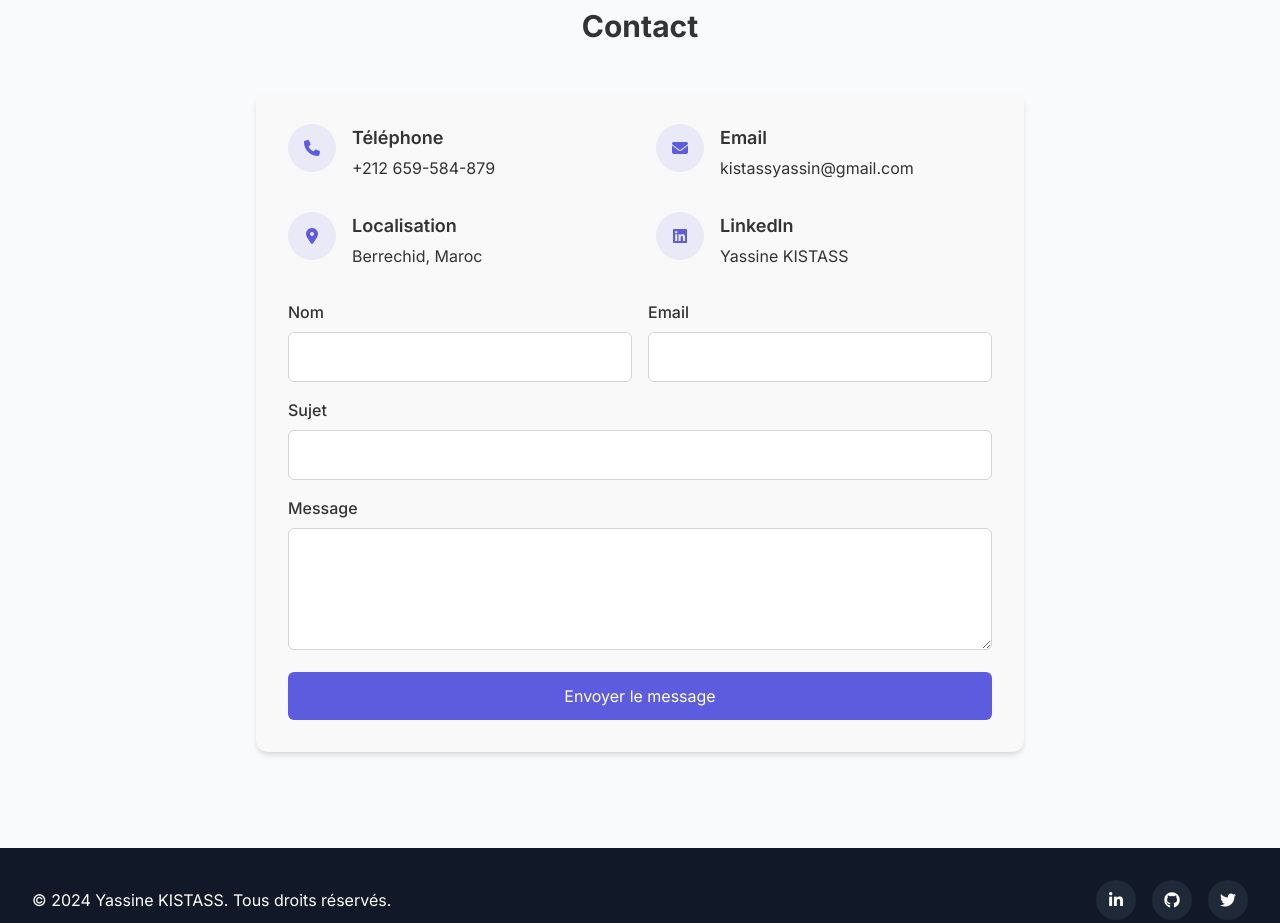
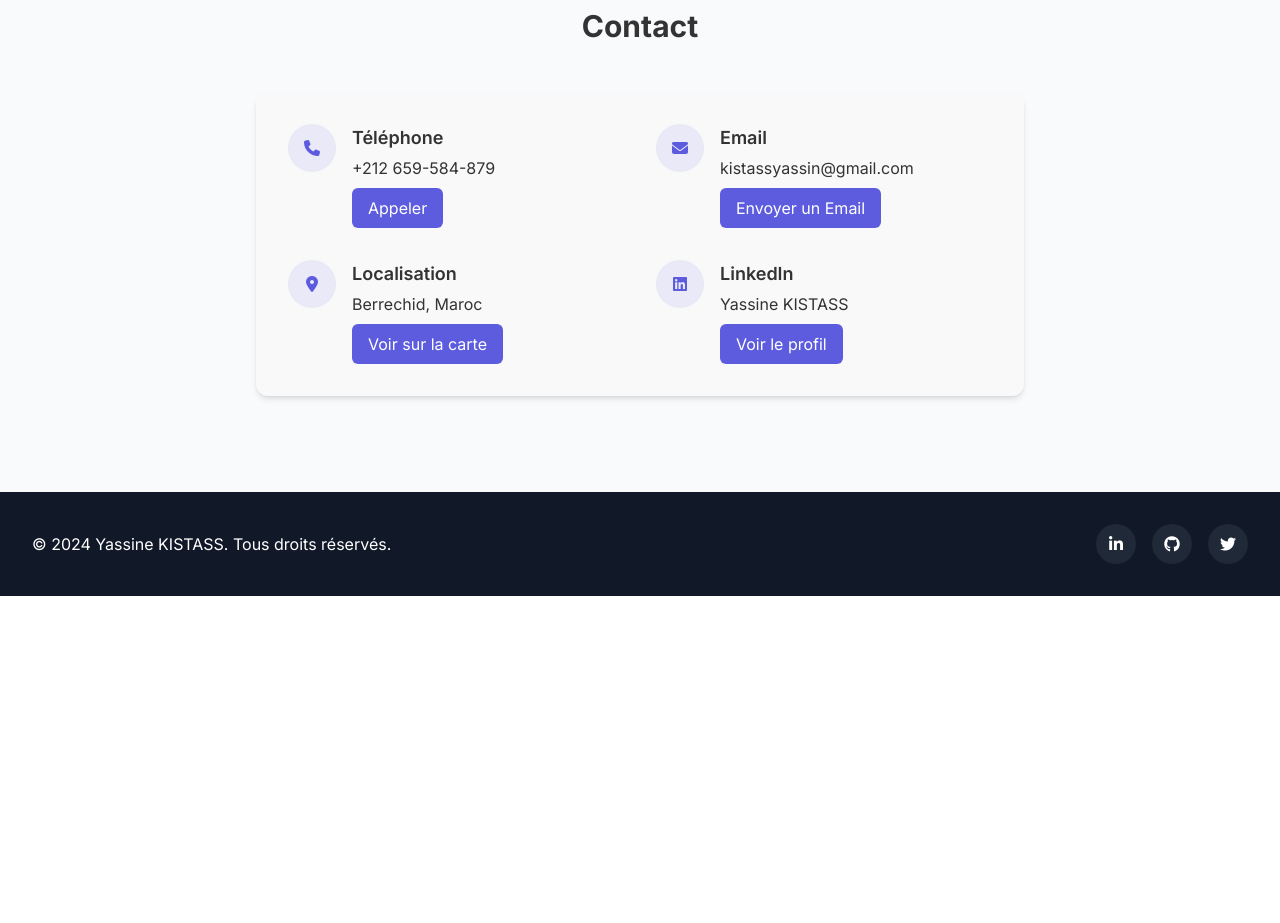
Before and after one commit to kistass/portfolio, a plain HTML site: page index.html in a window 1280 px wide. Shown: the part 4020-4943 px from the top of the page. After the commit the page ends 4616 px from the top, so only its background shows below. Drawn offline with nearby package versions, Linux system fonts and the light colour scheme.

Commit message:
Suppression du formulaire et ajout de boutons de contact

```diff
--- a/index.html
+++ b/index.html
@@ -468,7 +468,8 @@
         <h2 class="text-3xl font-bold mb-12 text-center">Contact</h2>
 
         <div class="max-w-3xl mx-auto bg-light-card dark:bg-dark-card rounded-xl shadow-md p-6 md:p-8 animate-on-scroll">
-                <div class="grid grid-cols-1 md:grid-cols-2 gap-8 mb-8">
+            <div class="grid grid-cols-1 md:grid-cols-2 gap-8">
+                <!-- Téléphone -->
                 <div class="flex items-start">
                     <div class="w-12 h-12 rounded-full bg-primary/10 flex items-center justify-center mr-4 flex-shrink-0">
                         <i class="fas fa-phone text-primary"></i>
@@ -476,8 +477,13 @@
                     <div>
                         <h3 class="text-lg font-semibold mb-1">Téléphone</h3>
                         <p>+212 659-584-879</p>
+                        <a href="tel:+212659584879" class="px-4 py-2 mt-2 inline-block bg-primary hover:bg-secondary text-white rounded-md transition-colors">
+                            Appeler
+                        </a>
                     </div>
                 </div>
+
+                <!-- Email -->
                 <div class="flex items-start">
                     <div class="w-12 h-12 rounded-full bg-primary/10 flex items-center justify-center mr-4 flex-shrink-0">
                         <i class="fas fa-envelope text-primary"></i>
@@ -485,8 +491,13 @@
                     <div>
                         <h3 class="text-lg font-semibold mb-1">Email</h3>
                         <p>kistassyassin@gmail.com</p>
+                        <a href="mailto:kistassyassin@gmail.com" class="px-4 py-2 mt-2 inline-block bg-primary hover:bg-secondary text-white rounded-md transition-colors">
+                            Envoyer un Email
+                        </a>
                     </div>
                 </div>
+
+                <!-- Localisation -->
                 <div class="flex items-start">
                     <div class="w-12 h-12 rounded-full bg-primary/10 flex items-center justify-center mr-4 flex-shrink-0">
                         <i class="fas fa-map-marker-alt text-primary"></i>
@@ -494,8 +505,13 @@
                     <div>
                         <h3 class="text-lg font-semibold mb-1">Localisation</h3>
                         <p>Berrechid, Maroc</p>
+                        <a href="https://www.google.com/maps?q=Berrechid,+Maroc" target="_blank" class="px-4 py-2 mt-2 inline-block bg-primary hover:bg-secondary text-white rounded-md transition-colors">
+                            Voir sur la carte
+                        </a>
                     </div>
                 </div>
+
+                <!-- LinkedIn -->
                 <div class="flex items-start">
                     <div class="w-12 h-12 rounded-full bg-primary/10 flex items-center justify-center mr-4 flex-shrink-0">
                         <i class="fab fa-linkedin text-primary"></i>
@@ -503,31 +519,12 @@
                     <div>
                         <h3 class="text-lg font-semibold mb-1">LinkedIn</h3>
                         <p>Yassine KISTASS</p>
+                        <a href="https://www.linkedin.com/in/yassine-kistass/" target="_blank" class="px-4 py-2 mt-2 inline-block bg-primary hover:bg-secondary text-white rounded-md transition-colors">
+                            Voir le profil
+                        </a>
                     </div>
                 </div>
             </div>
-
-                <form id="contact-form" class="space-y-4">
-                    <div class="grid grid-cols-1 md:grid-cols-2 gap-4">
-                        <div>
-                            <label for="name" class="block mb-2 font-medium">Nom</label>
-                            <input type="text" id="name" class="w-full px-4 py-3 text-base rounded-md border border-gray-300 dark:border-gray-700 bg-white dark:bg-gray-800 focus:outline-none focus:ring-2 focus:ring-primary" required>
-                        </div>
-                        <div>
-                            <label for="email" class="block mb-2 font-medium">Email</label>
-                            <input type="email" id="email" class="w-full px-4 py-3 text-base rounded-md border border-gray-300 dark:border-gray-700 bg-white dark:bg-gray-800 focus:outline-none focus:ring-2 focus:ring-primary" required>
-                        </div>
-                    </div>
-                    <div>
-                        <label for="subject" class="block mb-2 font-medium">Sujet</label>
-                        <input type="text" id="subject" class="w-full px-4 py-3 text-base rounded-md border border-gray-300 dark:border-gray-700 bg-white dark:bg-gray-800 focus:outline-none focus:ring-2 focus:ring-primary" required>
-                    </div>
-                    <div>
-                        <label for="message" class="block mb-2 font-medium">Message</label>
-                        <textarea id="message" rows="4" class="w-full px-4 py-3 text-base rounded-md border border-gray-300 dark:border-gray-700 bg-white dark:bg-gray-800 focus:outline-none focus:ring-2 focus:ring-primary" required></textarea>
-                    </div>
-                    <button type="submit" class="w-full px-6 py-3 bg-primary hover:bg-secondary text-white rounded-md transition-colors">Envoyer le message</button>
-                </form>
         </div>
     </div>
 </section>
```
Lines whose indentation alone changed are shown as unchanged.
